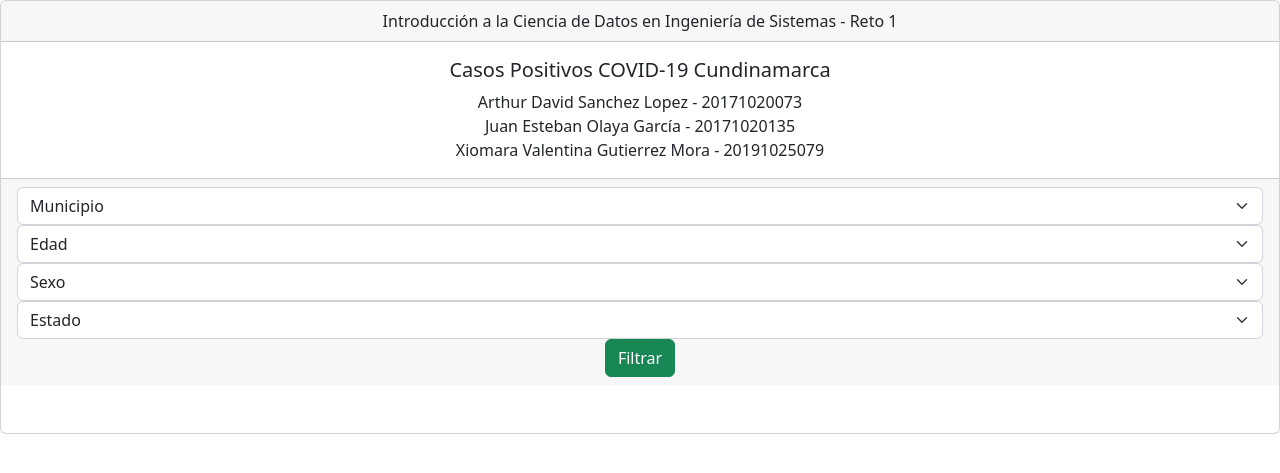
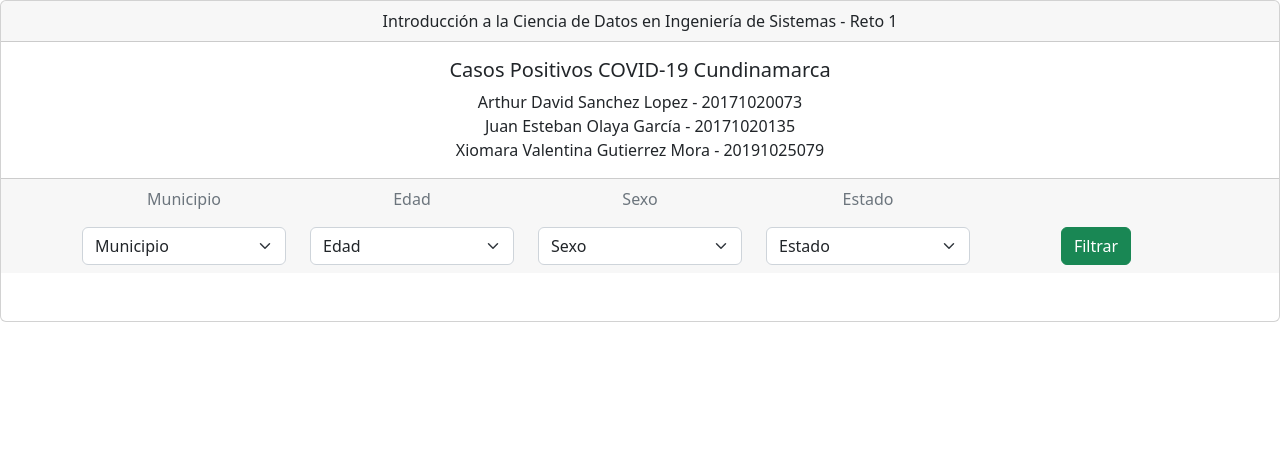
Before and after one commit to EstebanOG/Casos-Positivos-COVID-19-Cundinamarca, a Flask app: page / in a window 1280 px wide. Shown: the top 473 px of the page. Run offline with Flask 2, Linux system fonts and the light colour scheme; parts of the project's set-up code (start-up, migrations or seed data) failed here and were passed over.

Commit message:
Update filters

```diff
--- a/app.py
+++ b/app.py
@@ -24,6 +24,11 @@ result_df.columns=['Código Municipio',
                     'Fecha de Diagnostico',
                     'Tipo de Recuperación']
 
+lista_municipios = []
+for i in result_df['Municipio']:
+  if i not in lista_municipios:
+    lista_municipios.append(i)
+
 app = Flask(__name__)
 
 
@@ -32,22 +37,49 @@ def main():
     if request.method == 'POST':
         sexo = request.form.get("Sexo")
         estado = request.form.get("Estado")
+        edad = request.form.get("Edad")
+        municipio = request.form.get("Municipio")
         results_df = result_df
+        # SEXO
         if sexo == 'Mujer':
             results_df = results_df[results_df["Sexo"] == "F"]
 
         if sexo == 'Hombre':
             results_df = results_df[results_df["Sexo"] == "M"]
 
+        # ESTADO
         if estado == 'Fallecido':
             results_df = results_df[results_df["Estado"] == "Fallecido"]
 
         if estado == 'Leve':
             results_df = results_df[results_df["Estado"] == "Leve"]
 
-        return render_template('index.html',column_names=result_df.columns.values, row_data=list(results_df.values.tolist()), zip=zip)
+        # EDAD
+        if edad == 'PrimeraInfancia':
+            results_df = results_df[pd.to_numeric(results_df['Edad']) <= 5]
+
+        if edad == 'Infancia':
+            results_df = results_df[(pd.to_numeric(results_df['Edad']) >= 6) & (pd.to_numeric(results_df['Edad']) <= 11)]
+
+        if edad == 'Adolescencia':
+            results_df = results_df[(pd.to_numeric(results_df['Edad']) >= 12) & (pd.to_numeric(results_df['Edad']) <= 18)]
+
+        if edad == 'Juventud':
+            results_df = results_df[(pd.to_numeric(results_df['Edad']) >= 19) & (pd.to_numeric(results_df['Edad']) <= 26)]
+
+        if edad == 'Adultez':
+            results_df = results_df[(pd.to_numeric(results_df['Edad']) >= 27) & (pd.to_numeric(results_df['Edad']) <= 59)]
+
+        if edad == 'PersonaMayor':
+            results_df = results_df[ pd.to_numeric(results_df['Edad']) >= 60 ]
+
+        # MUNICIPIO
+        if municipio in lista_municipios:
+            results_df = results_df[results_df["Municipio"] == municipio]
+
+        return render_template('index.html',column_names=result_df.columns.values, row_data=list(results_df.values.tolist()), zip=zip, municipios = lista_municipios)
     else:
-        return render_template('index.html',column_names=result_df.columns.values, row_data=list(result_df.values.tolist()), zip=zip)
+        return render_template('index.html',column_names=result_df.columns.values, row_data=list(result_df.values.tolist()), zip=zip, municipios = lista_municipios)
 
 
 if __name__ == '__main__':
--- a/templates/index.html
+++ b/templates/index.html
@@ -22,28 +22,55 @@
     </div>
     <div class="card-footer text-muted">
       <form action="/" method="POST">
-        <select class="form-select" aria-label="Default select example" name="2">
+      <div class="container">
+
+        <div class="row">
+          <div class="col-sm">
+            <p>Municipio</p>
+            <select name="Municipio" class="form-select" aria-label="Default select example">
               <option selected>Municipio</option>
-          <option value="1">Mujer</option>
-          <option value="2">Hombre</option>
+              {% for mun in municipios %}
+              <option value='{{mun}}'>{{mun}}</option>
+              {% endfor %}
             </select>
-        <select class="form-select" aria-label="Default select example" name="3">
+          </div>
+          <div class="col-sm">
+            <p>Edad</p>
+            <select name="Edad" class="form-select" aria-label="Default select example">
               <option selected>Edad</option>
-          <option value="1">Mujer</option>
-          <option value="2">Hombre</option>
+              <option value="PrimeraInfancia">0 - 5 años</option>
+              <option value="Infancia">6 - 11 años</option>
+              <option value="Adolescencia">12 - 18 años</option>
+              <option value="Juventud">19 - 26 años</option>
+              <option value="Adultez">27-59 años</option>
+              <option value="PersonaMayor">60 años o más</option>
             </select>
+          </div>
+          <div class="col-sm">
+            <p>Sexo</p>
             <select name="Sexo" class="form-select" aria-label="Default select example">
               <option selected >Sexo</option>
               <option value="Mujer">Mujer</option>
               <option value="Hombre">Hombre</option>
             </select>
+          </div>
+          <div class="col-sm">
+            <p>Estado</p>
             <select name="Estado" class="form-select" aria-label="Default select example">
               <option selected>Estado</option>
               <option value="Fallecido">Fallecido</option>
               <option value="Leve">Leve</option>
             </select>
+          </div>
+          <div class="col align-self-end">
             <button type="submit" class="btn btn-success">Filtrar</button>
+          </div>
+
+        </div>
+
         </form>
+      </div>
+
     </div>
 
     <div class="card-body">
```
Lines whose indentation alone changed are shown as unchanged.
